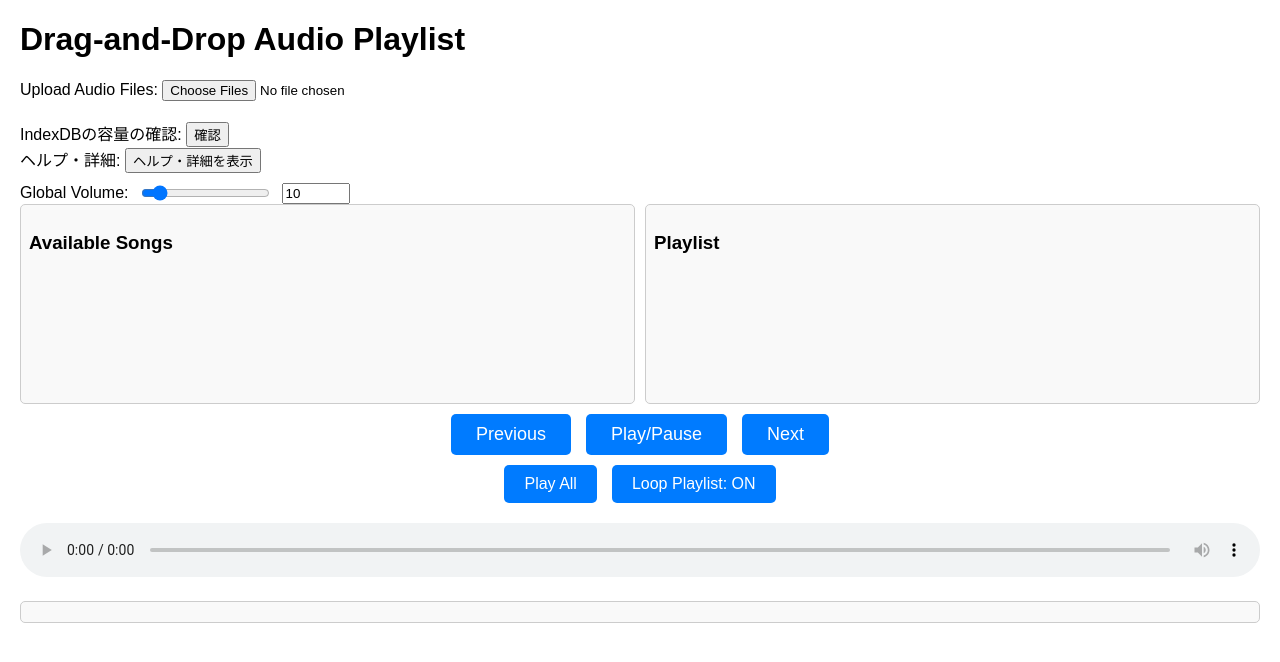
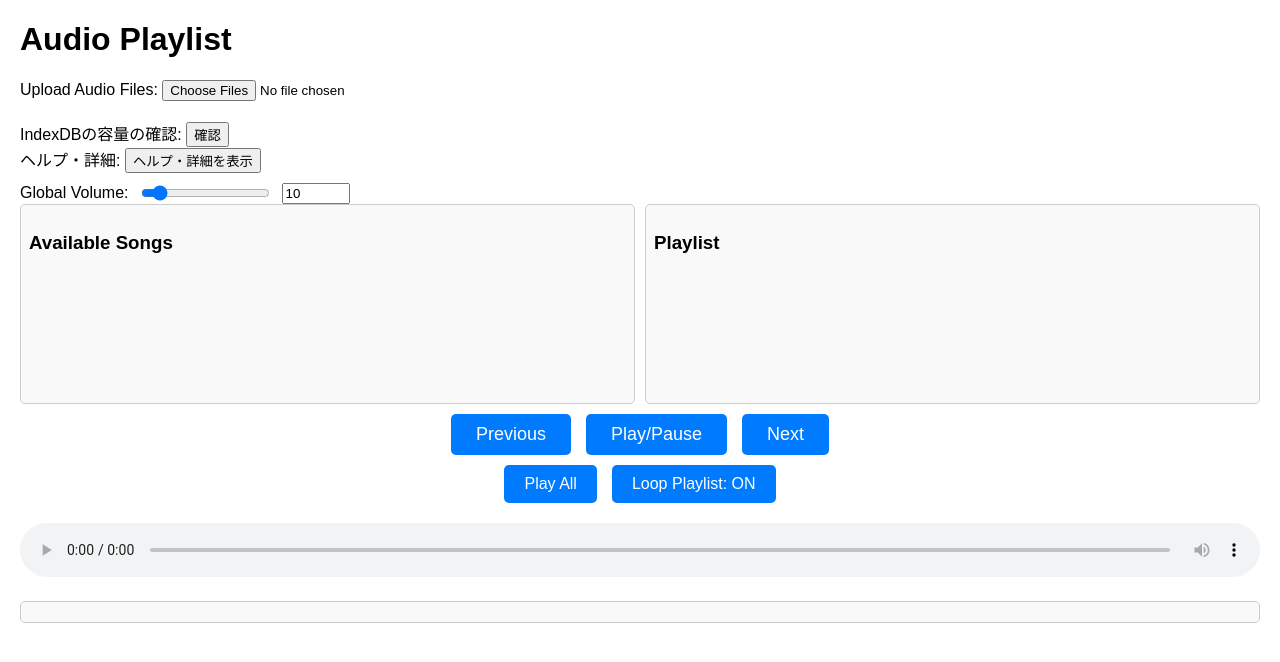
Before and after one commit to fynk7777/Audio-Playlist, a plain HTML site: page index.html in a window 1280 px wide. Drawn offline with Linux system fonts and the light colour scheme.

Commit message:
Update index.html

```diff
--- a/index.html
+++ b/index.html
@@ -3,13 +3,16 @@
 <head>
     <meta charset="UTF-8">
     <meta name="viewport" content="width=device-width, initial-scale=1.0">
-	<meta name="description" content="あなたの持っている曲をここで流せます。随時更新する予定です。">
+    <meta property="og:site_name" content="Audio Playlist" />
+    <meta property="og:title" content="プレイリスト" />
+    <meta property="og:description" content="あなたの持っている音楽を再生します。"/>
+<meta property="og:image" content="サムネイル画像のURL" />
     <title>Play List</title>
     <link rel="stylesheet" href="style.css">
     <script src="script.js" defer></script>
 </head>
 <body>
-    <h1>Drag-and-Drop Audio Playlist</h1>
+    <h1>Audio Playlist</h1>
     <div class="file-input">
         <label for="audio-files">Upload Audio Files:</label>
         <input type="file" id="audio-files" multiple accept="audio/*">
```
